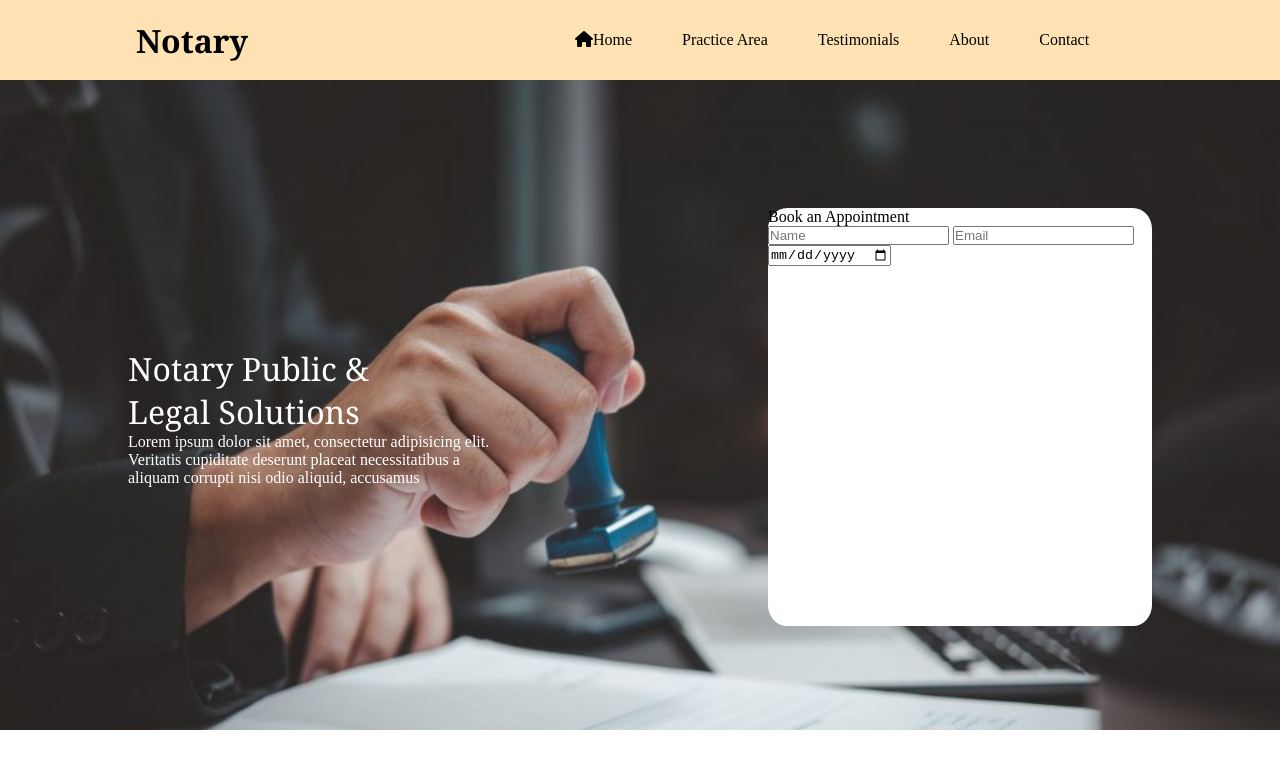
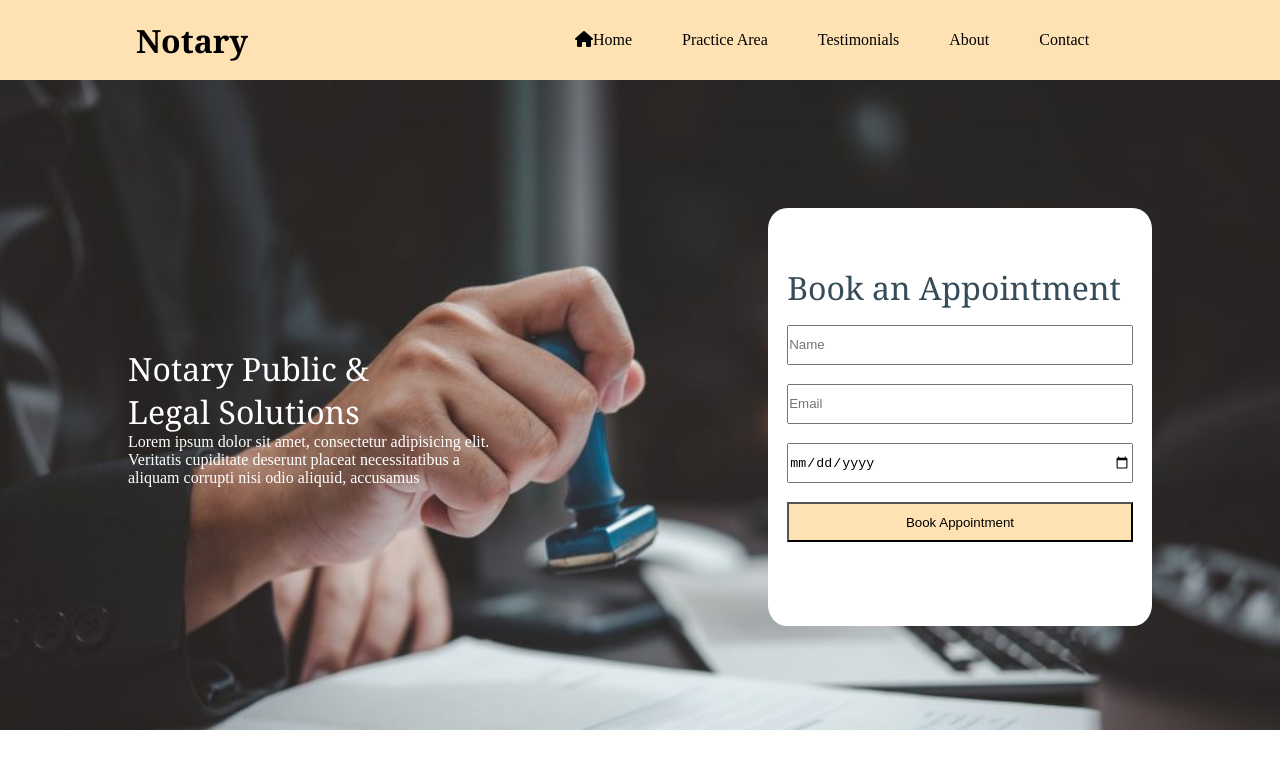
Before and after one commit to KkDhote/Notaty, a plain HTML site: page index.html in a window 1280 px wide. Shown: the top 768 px of the page. Drawn offline with Linux system fonts and the light colour scheme.

Commit message:
Today's Draft

```diff
--- a/index.html
+++ b/index.html
@@ -29,11 +29,13 @@
                     <p id="txt3">Lorem ipsum dolor sit amet, consectetur adipisicing elit. Veritatis cupiditate deserunt placeat necessitatibus a aliquam corrupti nisi odio aliquid, accusamus</p>
                 </section>
             </div>
+
             <div id="s1form">
-                <p class="s1form_cont">Book an Appointment</p>
+                <p class="s1form_cont" id="s1form_heading">Book an Appointment</p>
                 <input class="s1form_cont" type="text" placeholder="Name">
                 <input class="s1form_cont" type="email" placeholder="Email">
                 <input class="s1form_cont" type="date" placeholder="Date">
+                <input class="s1form_cont" id="s1form_button" type="submit" value="Book Appointment">
             </div>
         </section>
         <section id="sec_2" class="sec_size"></section>
--- a/style.css
+++ b/style.css
@@ -67,4 +67,21 @@
 }
 #s1form{
     background-color: white;
+
 }
+#s1form_heading{
+    margin-top: 15%;
+    font-size: xx-large;
+    color: #364d59;
+    font-weight: 10;
+    font-family: Georgia, 'Times New Roman', Times, serif;
+}
+.s1form_cont{
+    height: 40px;
+    width: 90%;
+    margin-top: 5%;
+    margin-left: 5%;
+}
+#s1form_button{
+    background-color: #fee2b3;
+}
```
